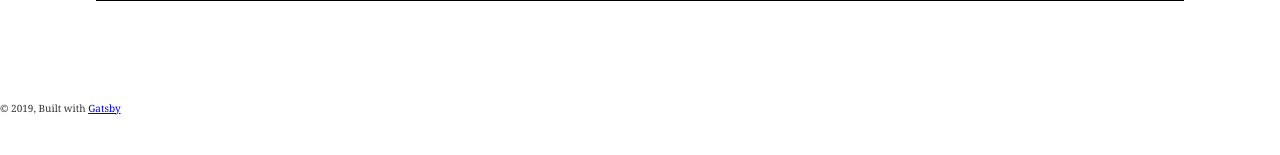
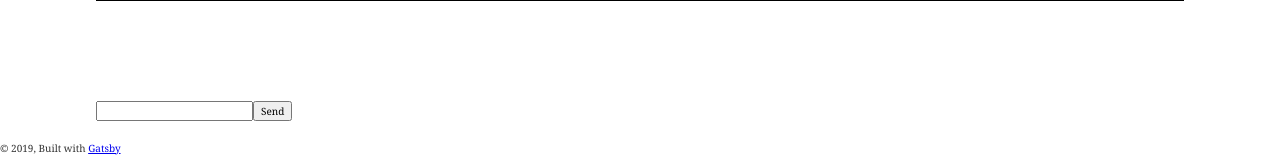
Before and after one commit to erikguntner/personal-site, a Gatsby site: page / in a window 1280 px wide. Shown: the part 3420-3575 px from the top of the page. Before the commit the page ends 3535 px from the top, so only its background shows below. Built offline with nearby package versions, Linux system fonts and the light colour scheme; Gatsby itself is replaced by a stand-in of ours.

Commit message:
added contact form

```diff
--- a/src/pages/index.js
+++ b/src/pages/index.js
@@ -31,6 +31,15 @@ const IndexPage = ({ data }) => {
           image={data.imageReactProto}
         />
         <Section path={'swell'} title={'Swell'} image={data.imageSwell} />
+        <form
+          name="contact"
+          method="POST"
+          data-netlify="true"
+          data-netlify="bot-field"
+        >
+          <input name="name" palceholder="Your name" type="text" />
+          <button>Send</button>
+        </form>
       </ContentWrapper>
     </Layout>
   )
```
